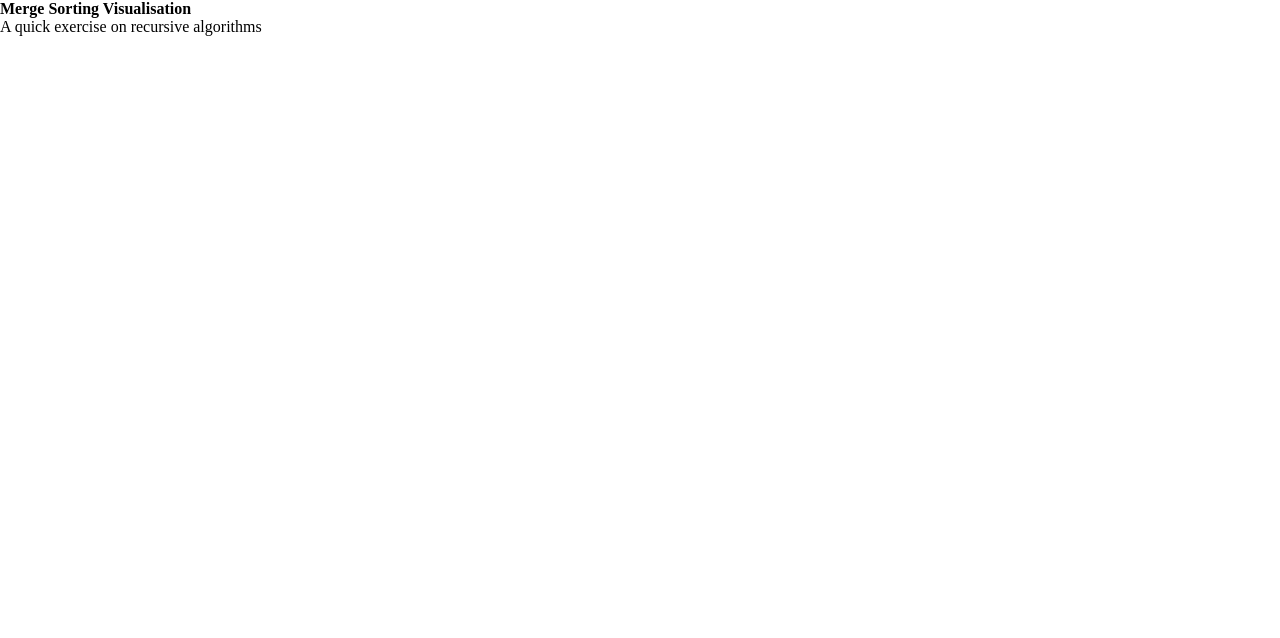
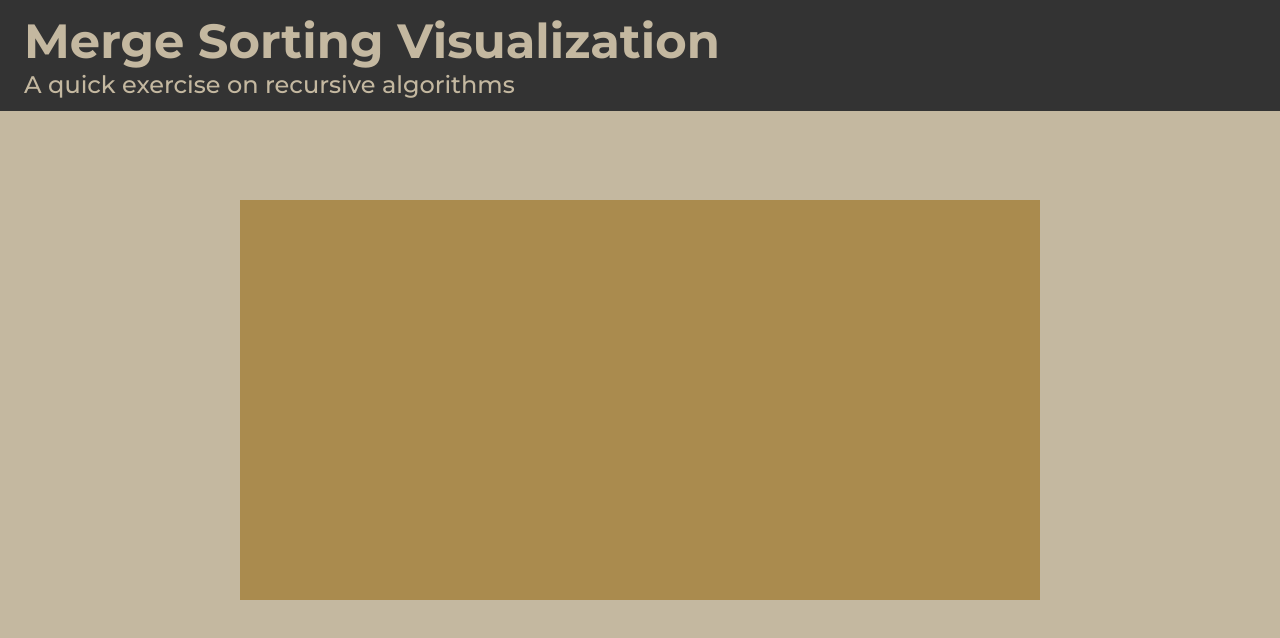
Before and after one commit to MrBlunderovich/odin-merge-sort, a plain HTML site: page index.html in a window 1280 px wide. Drawn offline with Linux system fonts and the light colour scheme.

Commit message:
add basic css

```diff
--- a/index.html
+++ b/index.html
@@ -6,11 +6,11 @@
     <meta name="viewport" content="width=device-width, initial-scale=1.0" />
     <link rel="stylesheet" href="style.css" />
     <script src="index.js" defer type="module"></script>
-    <title>Document</title>
+    <title>Merge Sort</title>
   </head>
   <body>
     <header class="header">
-      <h1>Merge Sorting Visualisation</h1>
+      <h1>Merge Sorting Visualization</h1>
       <p>A quick exercise on recursive algorithms</p>
     </header>
     <main class="main"></main>
--- a/style.css
+++ b/style.css
@@ -1,7 +1,43 @@
+@import url("https://fonts.googleapis.com/css2?family=Montserrat:wght@500;700&display=swap");
+
 * {
   box-sizing: border-box;
   font-family: inherit;
-  font-size: 100%;
   margin: 0;
   padding: 0;
 }
+
+:root {
+  --light-color: #c4b8a0;
+  --medium-color: #aa8b4e;
+  --dark-color: #333;
+}
+
+body {
+  position: relative;
+  min-height: 100vh;
+  min-height: 100dvh;
+  font-family: "Montserrat", sans-serif;
+  display: flex;
+  align-items: center;
+  justify-content: center;
+  background-color: var(--light-color);
+}
+
+.header {
+  position: fixed;
+  top: 0;
+  width: 100%;
+  font-size: 150%;
+  background-color: var(--dark-color);
+  color: var(--light-color);
+  padding: 0.5em 1em;
+}
+
+.main {
+  width: min(50rem, 80vw);
+  height: 50vh;
+  height: 50svh;
+  background-color: var(--medium-color);
+  padding: 2rem;
+}
```
